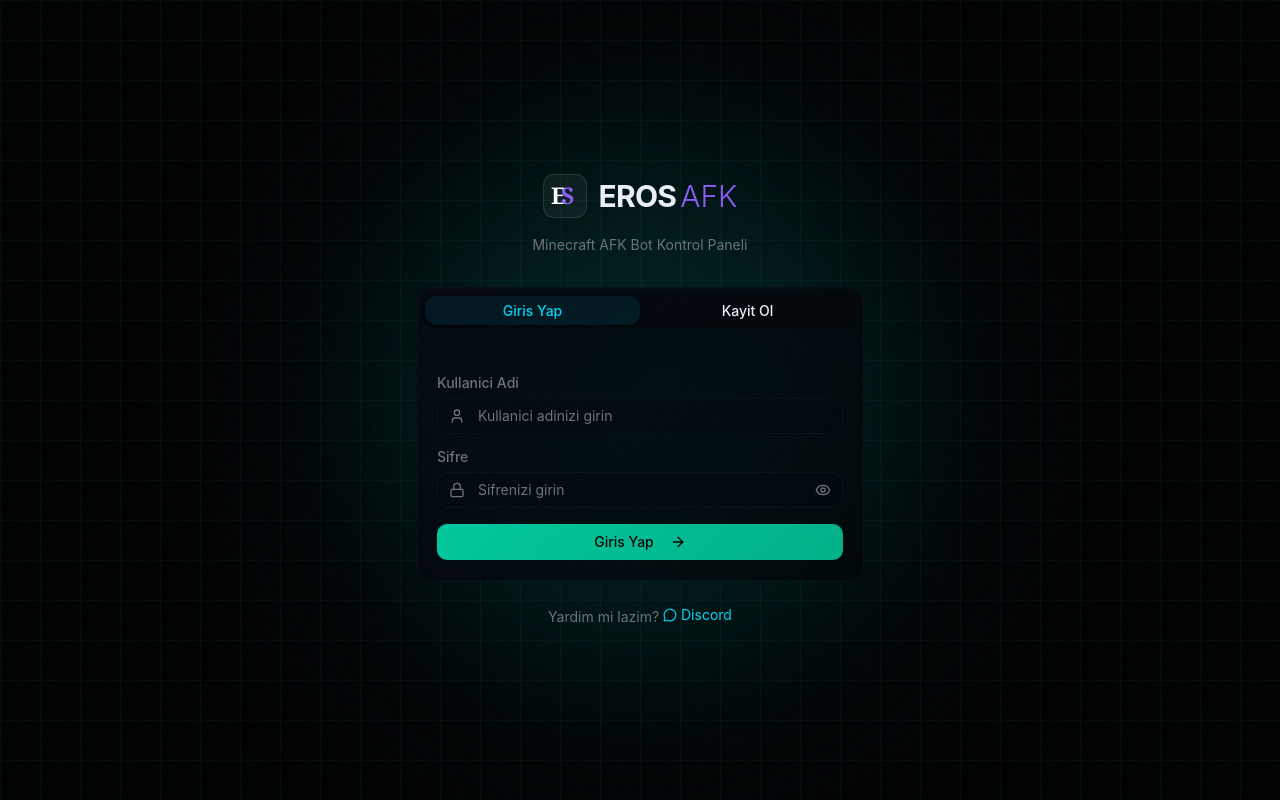
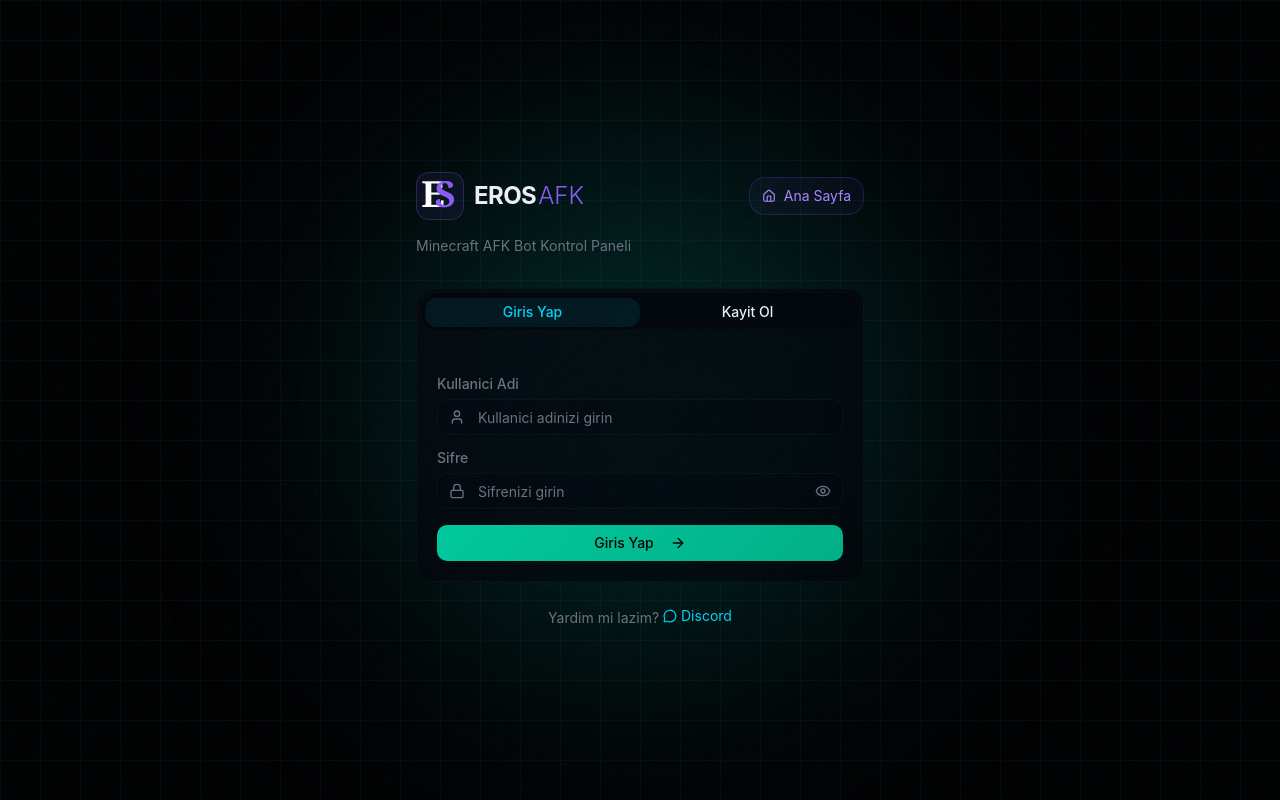
Before and after one commit to acark7691-oss/erosafkclient, a Next.js app: page /login in a window 1280 px wide. Built offline with nearby package versions, Linux system fonts and the light colour scheme; no server answers.

Commit message:
Add files via upload

```diff
--- a/app/dashboard/page.tsx
+++ b/app/dashboard/page.tsx
@@ -8,13 +8,14 @@
 import { Button } from "@/components/ui/button"
 import { Input } from "@/components/ui/input"
 import {
-  Bot, Key, Clock, Calendar, Shield, ArrowRight, LogOut, Sparkles,
+  Key, Clock, Calendar, Shield, ArrowRight, LogOut, Sparkles,
   AlertTriangle, CheckCircle, Timer, MessageCircle, Lock, Mail, RefreshCw,
 } from "lucide-react"
 import {
   getDashboard, activateKey, resendVerify, logout, enterPanel,
   checkToken, type DashboardData,
 } from "@/lib/api"
+import { ErosLogo } from "@/components/eros-logo"
 
 export default function DashboardPage() {
   const router = useRouter()
@@ -117,13 +118,7 @@
       <nav className="fixed top-0 z-50 w-full border-b border-border/50 bg-background/60 backdrop-blur-xl">
         <div className="container flex h-16 items-center justify-between px-4">
           <Link href="/" className="flex items-center gap-3">
-            <svg width="32" height="32" viewBox="0 0 32 32" fill="none" style={{marginRight:"6px"}}>
-              <rect width="32" height="32" rx="8" fill="rgba(255,255,255,0.05)" stroke="rgba(255,255,255,0.1)" strokeWidth="1"/>
-              <text x="4" y="23" fontFamily="Georgia,serif" fontSize="20" fontWeight="700" fill="white" letterSpacing="-3">E</text>
-              <text x="12" y="23" fontFamily="Georgia,serif" fontSize="20" fontWeight="700" fill="#8b5cf6" letterSpacing="-3">S</text>
-            </svg>
-            <span className="text-xl font-bold tracking-tight text-foreground">EROS</span>
-            <span className="ml-1 text-xl font-light" style={{color:"#8b5cf6"}}>AFK</span>
+<ErosLogo size="md" />
           </Link>
           <div className="flex items-center gap-4">
             <span className="hidden text-sm text-muted-foreground sm:inline">
--- a/app/login/page.tsx
+++ b/app/login/page.tsx
@@ -9,8 +9,9 @@
 import { Input } from "@/components/ui/input"
 import { Label } from "@/components/ui/label"
 import { Tabs, TabsContent, TabsList, TabsTrigger } from "@/components/ui/tabs"
-import { Bot, Eye, EyeOff, User, Lock, Mail, ArrowRight, Sparkles, Shield, MessageCircle } from "lucide-react"
+import { Eye, EyeOff, User, Lock, Mail, ArrowRight, Sparkles, Shield, MessageCircle, Home } from "lucide-react"
 import { login, register, checkToken } from "@/lib/api"
+import { ErosLogo } from "@/components/eros-logo"
 
 export default function LoginPage() {
   const router = useRouter()
@@ -53,20 +54,18 @@
       </div>
       <div className="container relative z-10 px-4">
         <div className="mx-auto max-w-md">
-          <div className="mb-8 text-center">
-            <Link href="/" className="inline-flex items-center gap-3">
-              <div style={{width:"44px",height:"44px",background:"rgba(255,255,255,0.05)",border:"1px solid rgba(255,255,255,0.1)",borderRadius:"11px",display:"flex",alignItems:"center",justifyContent:"center"}}>
-                <svg width="34" height="34" viewBox="0 0 34 34" fill="none">
-                  <text x="3" y="25" fontFamily="Georgia,serif" fontSize="23" fontWeight="700" fill="white" letterSpacing="-3">E</text>
-                  <text x="13" y="25" fontFamily="Georgia,serif" fontSize="23" fontWeight="700" fill="#8b5cf6" letterSpacing="-3">S</text>
-                </svg>
-              </div>
-              <div>
-                <span className="text-3xl font-bold tracking-tight text-foreground">EROS</span>
-                <span className="ml-1 text-3xl font-light" style={{color:"#8b5cf6"}}>AFK</span>
-              </div>
-            </Link>
-            <p className="mt-4 text-sm text-muted-foreground">Minecraft AFK Bot Kontrol Paneli</p>
+          <div className="mb-8">
+            <div className="flex items-center justify-between mb-4">
+              <ErosLogo size="lg" />
+              <Link
+                href="/"
+                className="flex items-center gap-2 px-3 py-2 rounded-xl border border-violet-500/20 bg-violet-500/5 text-sm text-violet-400 hover:bg-violet-500/10 hover:border-violet-500/40 transition-all duration-200 group"
+              >
+                <Home className="h-3.5 w-3.5 transition-transform group-hover:-translate-x-0.5" />
+                <span>Ana Sayfa</span>
+              </Link>
+            </div>
+            <p className="text-sm text-muted-foreground">Minecraft AFK Bot Kontrol Paneli</p>
           </div>
 
           <div className="glass-card overflow-hidden rounded-2xl p-1">
--- a/app/page.tsx
+++ b/app/page.tsx
@@ -27,6 +27,7 @@
   MessageCircle,
 } from "lucide-react"
 import { cn } from "@/lib/utils"
+import { ErosLogo } from "@/components/eros-logo"
 
 const faqItems = [
   {
--- a/app/panel/page.tsx
+++ b/app/panel/page.tsx
@@ -20,6 +20,7 @@
   Eye, Send, Trash2, Plus, X, LogOut, AlertTriangle, Info, Link2, Wifi,
 } from "lucide-react"
 import { cn } from "@/lib/utils"
+import { ErosLogo } from "@/components/eros-logo"
 import {
   startBot, stopBot, getBotStatus, getLogs, getChatMessages, sendChat,
   getSettings, saveSettings, togglePanic, setPanicDistance, setDetectionDistance,
@@ -175,17 +176,8 @@
         <header className="fixed top-0 z-50 w-full border-b border-border/50 bg-background/90 backdrop-blur-xl">
           <div className="flex h-14 items-center justify-between px-4">
             <div className="flex items-center gap-3">
-              <div className="flex h-9 w-9 items-center justify-center rounded-lg bg-card border border-white/10">
-                <svg width="28" height="28" viewBox="0 0 28 28" fill="none">
-                  <text x="4" y="20" fontFamily="Georgia,serif" fontSize="18" fontWeight="700" fill="white" letterSpacing="-2">E</text>
-                  <text x="10" y="20" fontFamily="Georgia,serif" fontSize="18" fontWeight="700" fill="#8b5cf6" letterSpacing="-2">S</text>
-                </svg>
-              </div>
-              <div>
-                <span className="text-base font-bold text-foreground">EROS</span>
-                <span className="ml-1 text-base font-light" style={{color:"#8b5cf6"}}>AFK</span>
-                <span className="ml-2 text-xs text-muted-foreground">Client v4.0</span>
-              </div>
+              <ErosLogo size="sm" />
+              <span className="ml-1 text-xs text-muted-foreground">Client v4.0</span>
             </div>
             <div className="flex items-center gap-3">
               <div className="flex items-center gap-2">
--- a/app/tos/page.tsx
+++ b/app/tos/page.tsx
@@ -1,4 +1,6 @@
 "use client"
+
+import { ErosLogo } from "@/components/eros-logo"
 
 import Link from "next/link"
 import { Button } from "@/components/ui/button"
@@ -88,18 +90,7 @@
       {/* Navigation */}
       <nav className="fixed top-0 z-50 w-full border-b border-border/50 bg-background/60 backdrop-blur-xl">
         <div className="container flex h-16 items-center justify-between px-4">
-          <Link href="/" className="flex items-center gap-3">
-            <div className="relative flex h-10 w-10 items-center justify-center">
-              <div className="absolute inset-0 rounded-xl bg-gradient-to-br from-cyan-500 to-emerald-500 opacity-20 blur-sm" />
-              <div className="relative flex h-10 w-10 items-center justify-center rounded-xl border border-cyan-500/30 bg-card">
-                <Bot className="h-5 w-5 text-cyan-400" />
-              </div>
-            </div>
-            <div>
-              <span className="text-lg font-bold tracking-tight text-foreground">EROS</span>
-              <span className="ml-1 text-lg font-light text-cyan-400">AFK</span>
-            </div>
-          </Link>
+          <ErosLogo size="md" />
           <div className="flex items-center gap-3">
             <Button variant="ghost" size="sm" asChild className="gap-2 text-muted-foreground hover:text-foreground">
               <Link href="/">
@@ -202,18 +193,7 @@
       <footer className="border-t border-border/50 bg-card/30 py-8">
         <div className="container px-4">
           <div className="flex flex-col items-center justify-between gap-4 md:flex-row">
-            <Link href="/" className="flex items-center gap-3">
-              <div className="relative flex h-10 w-10 items-center justify-center">
-                <div className="absolute inset-0 rounded-xl bg-gradient-to-br from-cyan-500 to-emerald-500 opacity-20 blur-sm" />
-                <div className="relative flex h-10 w-10 items-center justify-center rounded-xl border border-cyan-500/30 bg-card">
-                  <Bot className="h-5 w-5 text-cyan-400" />
-                </div>
-              </div>
-              <div>
-                <span className="text-lg font-bold tracking-tight text-foreground">EROS</span>
-                <span className="ml-1 text-lg font-light text-cyan-400">AFK</span>
-              </div>
-            </Link>
+            <ErosLogo size="md" />
             <p className="text-xs text-muted-foreground">
               © 2026 Eros AFK Client — Tum haklari saklidir. v4.0
             </p>
--- /dev/null
+++ b/components/eros-logo.tsx
@@ -0,0 +1,71 @@
+"use client"
+
+import Link from "next/link"
+import { cn } from "@/lib/utils"
+
+interface ErosLogoProps {
+  size?: "sm" | "md" | "lg"
+  showText?: boolean
+  href?: string
+  className?: string
+}
+
+export function ErosLogo({ size = "md", showText = true, href = "/", className }: ErosLogoProps) {
+  const dims = { sm: 32, md: 38, lg: 48 }
+  const fontSize = { sm: 17, md: 21, lg: 27 }
+  const textSize = { sm: "text-base", md: "text-lg", lg: "text-2xl" }
+  const d = dims[size]
+  const f = fontSize[size]
+
+  const logo = (
+    <div className={cn("flex items-center gap-2.5 group cursor-pointer", className)}>
+      <div
+        style={{
+          width: d, height: d,
+          background: "rgba(139,92,246,0.08)",
+          border: "1px solid rgba(139,92,246,0.25)",
+          borderRadius: Math.round(d * 0.28),
+          display: "flex", alignItems: "center", justifyContent: "center",
+          transition: "all 0.3s ease",
+          boxShadow: "0 0 0 0 rgba(139,92,246,0)",
+        }}
+        className="group-hover:!border-violet-500/50 group-hover:!shadow-[0_0_16px_rgba(139,92,246,0.3)]"
+      >
+        <svg width={d - 8} height={d - 8} viewBox="0 0 30 30" fill="none">
+          {/* E harf - beyaz */}
+          <text
+            x="1" y="23"
+            fontFamily="Georgia,serif"
+            fontSize={f}
+            fontWeight="700"
+            fill="white"
+            letterSpacing="-4"
+            style={{ userSelect: "none" }}
+          >E</text>
+          {/* S harf - mor, üste binmiş */}
+          <text
+            x="11" y="23"
+            fontFamily="Georgia,serif"
+            fontSize={f}
+            fontWeight="700"
+            fill="#8b5cf6"
+            letterSpacing="-4"
+            style={{ userSelect: "none" }}
+          >S</text>
+        </svg>
+      </div>
+      {showText && (
+        <div className="flex items-baseline gap-0.5">
+          <span className={cn("font-bold tracking-tight text-foreground transition-colors group-hover:text-white", textSize[size])}>
+            EROS
+          </span>
+          <span className={cn("font-light transition-colors", textSize[size])} style={{ color: "#8b5cf6" }}>
+            AFK
+          </span>
+        </div>
+      )}
+    </div>
+  )
+
+  return <Link href={href}>{logo}</Link>
+}
```
